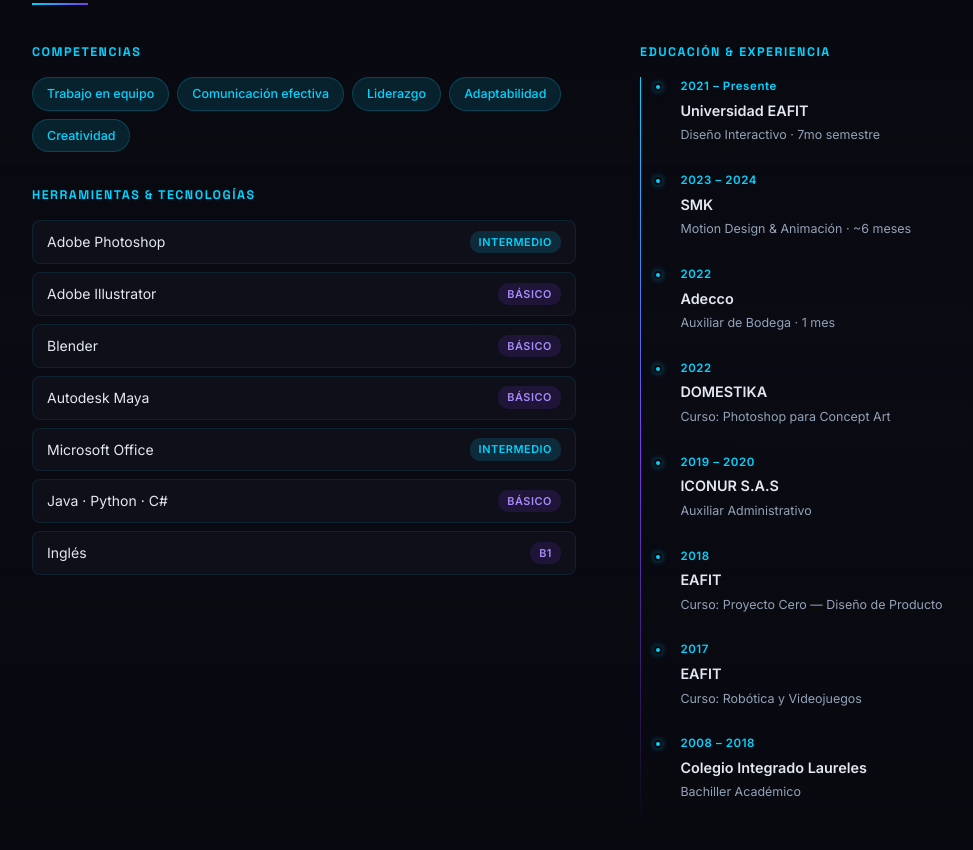
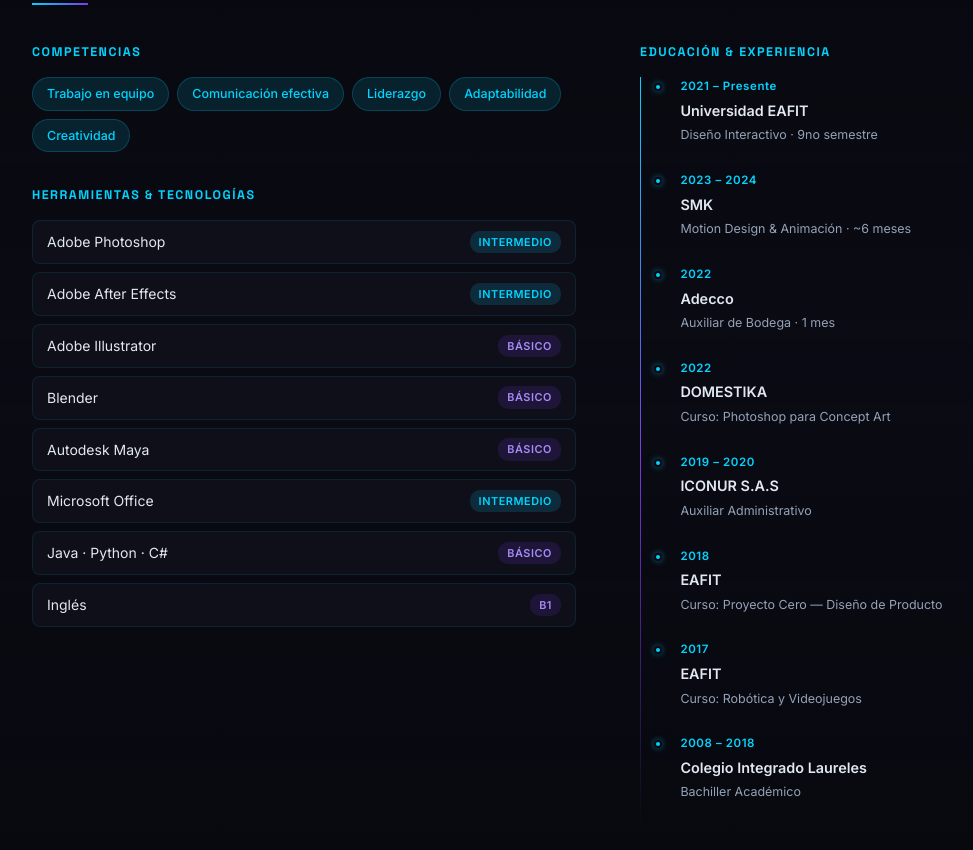
Before and after one commit to AEGIR242/Website, a plain HTML site: page index.html in a window 1280 px wide. Shown: the part 1757-2607 px from the top of the page, without its empty margins (32-1005 px from the left). Drawn offline with Linux system fonts and the light colour scheme.

Commit message:
Update index.html

```diff
--- a/index.html
+++ b/index.html
@@ -189,6 +189,10 @@
             <span class="tech-badge badge-inter t" data-es="Intermedio" data-en="Intermediate">Intermedio</span>
           </div>
           <div class="tech-item">
+            <span class="tech-name">Adobe After Effects</span>
+            <span class="tech-badge badge-inter t" data-es="Intermedio" data-en="Intermediate">Intermedio</span>
+          </div>
+          <div class="tech-item">
             <span class="tech-name">Adobe Illustrator</span>
             <span class="tech-badge badge-basic t" data-es="Básico" data-en="Basic">Básico</span>
           </div>
@@ -223,7 +227,7 @@
           <div class="timeline-item">
             <div class="tl-date">2021 – <span class="t" data-es="Presente" data-en="Present">Presente</span></div>
             <div class="tl-title">Universidad EAFIT</div>
-            <div class="tl-sub t" data-es="Diseño Interactivo · 7mo semestre" data-en="Interactive Design · 7th semester">Diseño Interactivo · 7mo semestre</div>
+            <div class="tl-sub t" data-es="Diseño Interactivo · 9no semestre" data-en="Interactive Design · 9th semester">Diseño Interactivo · 9no semestre</div>
           </div>
 
           <div class="timeline-item">
```
